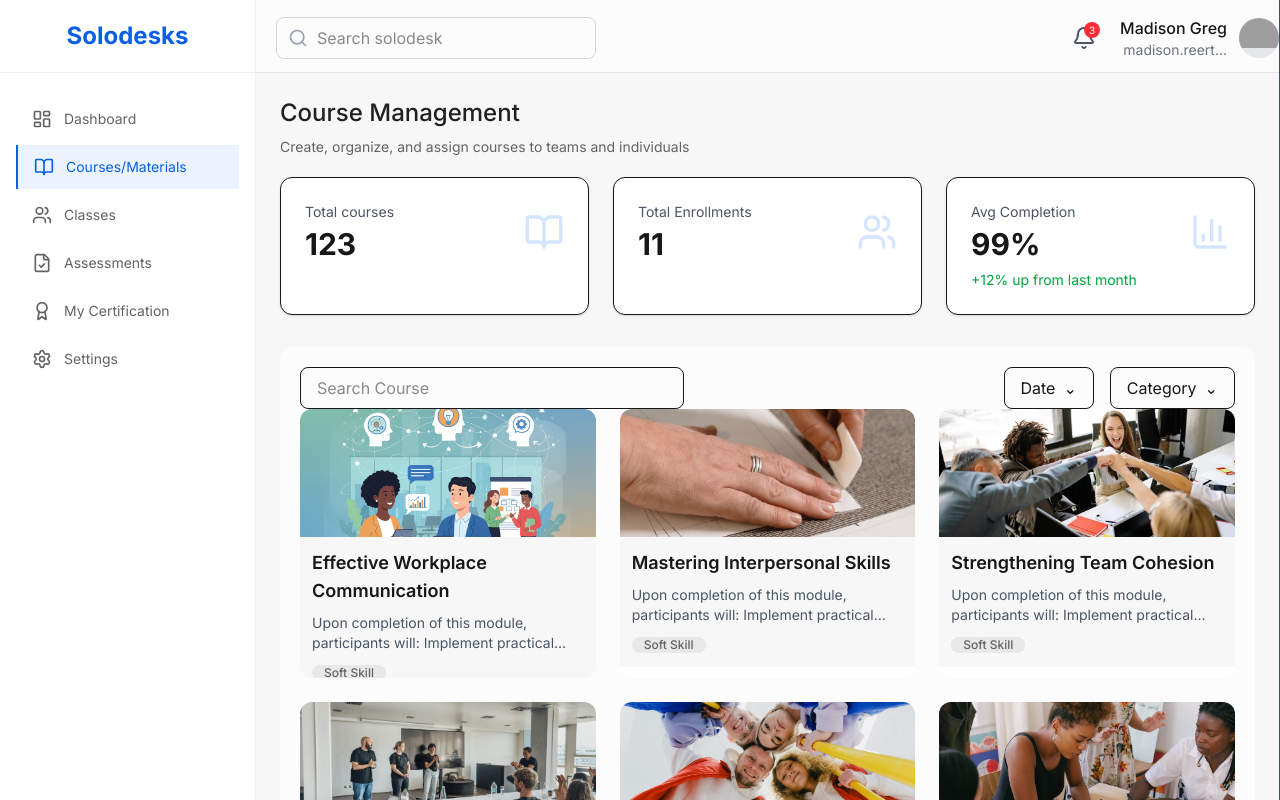
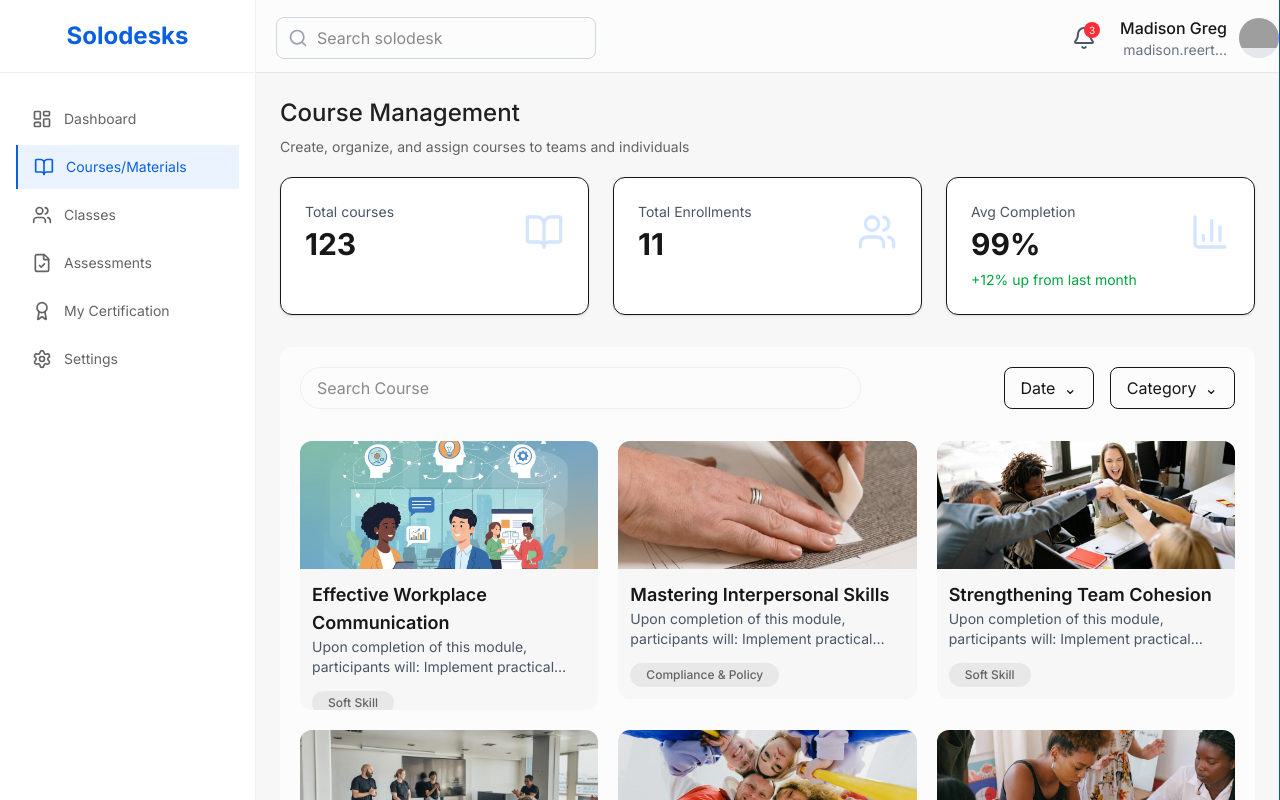
Before and after one commit to amuzatk/kazmatics-tses-fe-assessment, a Next.js app: page /courses in a window 1280 px wide. Built offline with nearby package versions, Linux system fonts and the light colour scheme; grey boxes are pictures that could not be loaded.

Commit message:
added search component

```diff
--- a/src/app/courses/page.tsx
+++ b/src/app/courses/page.tsx
@@ -17,7 +17,7 @@ const mockCourses = [
     id: "2",
     title: "Mastering Interpersonal Skills",
     description: "Upon completion of this module, participants will: Implement practical communication techniques, ...",
-    category: "Soft Skill",
+    category: "Compliance & Policy",
     image: "/images/skills.jpg", // placeholder – use real URLs or local
   },
   {
@@ -30,20 +30,20 @@ const mockCourses = [
     id: "4",
     title: "Enhancing Team Dialogue",
     description: "Upon completion of this module, participants will: Implement practical communication techniques, ...",
-    category: "Soft Skill",
+    category: "Digital Skills",
     image: "/images/dialog.jpg", // placeholder – use real URLs or local
   },
   {
     id: "5",
     title: "Optimizing Group Dynamics",
     description: "Upon completion of this module, participants will: Implement practical communication techniques, ...",
-    category: "Soft Skill",
+    category: "Business & Strategy",
     image: "/images/dynamics.jpg", // placeholder – use real URLs or local
   },  {
     id: "6",
     title: "Cultivating Open Communication",
     description: "Upon completion of this module, participants will: Implement practical communication techniques, ...",
-    category: "Soft Skill",
+    category: "Onboarding",
     image: "/images/cultivate.jpg", // placeholder – use real URLs or local
   },
   {
@@ -119,15 +119,15 @@ export default function Courses() {
         />
       </div>
 
-      <div className="p-5 rounded-xl gap-8 bg-[#fcfcfc] ">
+      <div className="p-5 rounded-xl flex flex-col gap-8 bg-[#fcfcfc] ">
 
 
       {/* Search + filter */}
-      <div className="flex items-center justify-between">
+      <div className="flex items-center rounded-4xl justify-between">
         <input
           type="text"
           placeholder="Search Course"
-          className="w-96 px-4 py-2 border rounded-lg"
+          className=" lg:w-[60%] px-4 py-2 border border-[#F0F0F0] hover:border-blue-200 focus:border-blue-200 rounded-4xl"
         />
         <div className="flex gap-4">
           <button className="px-4 py-2 border rounded-lg flex items-center gap-2">
@@ -140,14 +140,14 @@ export default function Courses() {
       </div>
 
       {/* Course grid */}
-      <div className="grid grid-cols-1 md:grid-cols-2 lg:grid-cols-3 gap-6">
+      <div className="grid grid-cols-1 md:grid-cols-2 lg:grid-cols-3 gap-5">
         {mockCourses.map((course) => (
           <CourseCard key={course.id} course={course} />
         ))}
       </div>
 
       {/* Pagination */}
-      <div className="flex items-center justify-between pt-6 border-t">
+      <div className="flex items-center justify-between pt-6 ">
         <div className="text-sm text-gray-600">Show 10 / page</div>
         <div className="flex gap-2">
           <button className="px-4 py-2 border rounded">Prev</button>
--- a/src/components/ui/CourseCard.tsx
+++ b/src/components/ui/CourseCard.tsx
@@ -13,7 +13,7 @@ type Course = {
 export default function CourseCard({ course }: { course: Course }) {
   return (
     <Link href={`/courses/${course.id}`} className="block group">
-      <div className="bg-white rounded-xl overflow-hidden h-67.25 hover:shadow-md transition-shadow">
+      <div className="bg-[#f7f7f7] rounded-xl overflow-hidden max-h-67.25 hover:shadow-md transition-shadow">
         <div className="relative h-32">
           <Image
             src={course.image}
@@ -22,14 +22,14 @@ export default function CourseCard({ course }: { course: Course }) {
             className="object-cover"
           />
         </div>
-        <div className="p-3 bg-[#f7f7f7]">
-          <h3 className="font-semibold text-lg group-hover:text-blue-600 transition-colors">
+        <div className="p-3 ]">
+          <h3 className="font-semibold text-lg group-hover:text-blue-600 transition-colors ">
             {course.title}
           </h3>
-          <p className="text-sm text-gray-600 mt-2 line-clamp-2">
+          <p className="text-sm text-gray-600 line-clamp-2 mb-3">
             {course.description}
           </p>
-           <span className="inline-block px-3  bg-[#E8E8E8] text-[#636363] text-xs font-medium rounded-full mt-3">
+           <span className="inline-block   bg-[#E8E8E8] text-[#636363] text-xs font-medium rounded-full pt-1 pb-1 pr-4 pl-4 ">
             {course.category}
           </span>
         </div>
```
